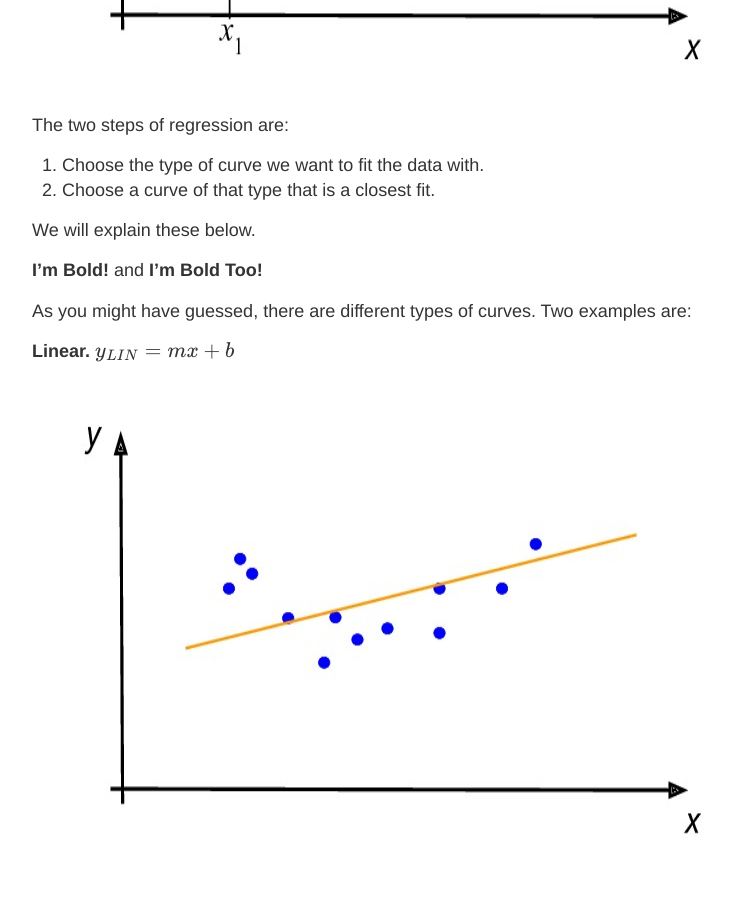
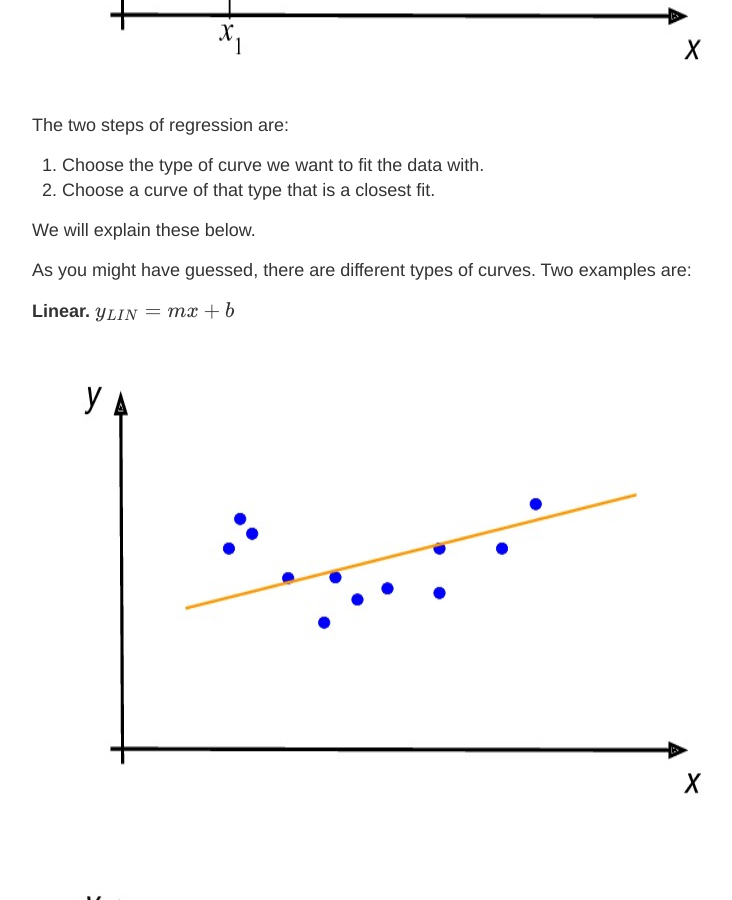
Before and after one commit to datacompass/datacompass.github.io, a Jekyll site: the page built from _posts/2017-8-5-Regression.md, in a window 1280 px wide and 900 px high, scrolled down 717 px. Shown: the whole window, without its empty margins (248-980 px from the left). Built offline with Jekyll 4.4.1, drawn with Linux system fonts in a browser that asks for light colours; formulas are drawn with MathJax 3.

Commit message:
Update 2017-8-5-Regression.md

```diff
--- a/_posts/2017-8-5-Regression.md
+++ b/_posts/2017-8-5-Regression.md
@@ -19,11 +19,9 @@ The two steps of regression are:
 </ol>
 We will explain these below.
 
-<strong>I'm Bold!</strong> and <b>I'm Bold Too!</b>
-
 As you might have guessed, there are different types of curves.  Two examples are:
 
-<strong>Linear.</strong> $y_{LIN} = mx + b$
+<b>Linear.</b> $ y_{LIN} = mx + b $
 ![linear fit]({{ site.url }}/images/data-sample-linear-fit-notional.jpg){:height="500px"}
 
 
```
